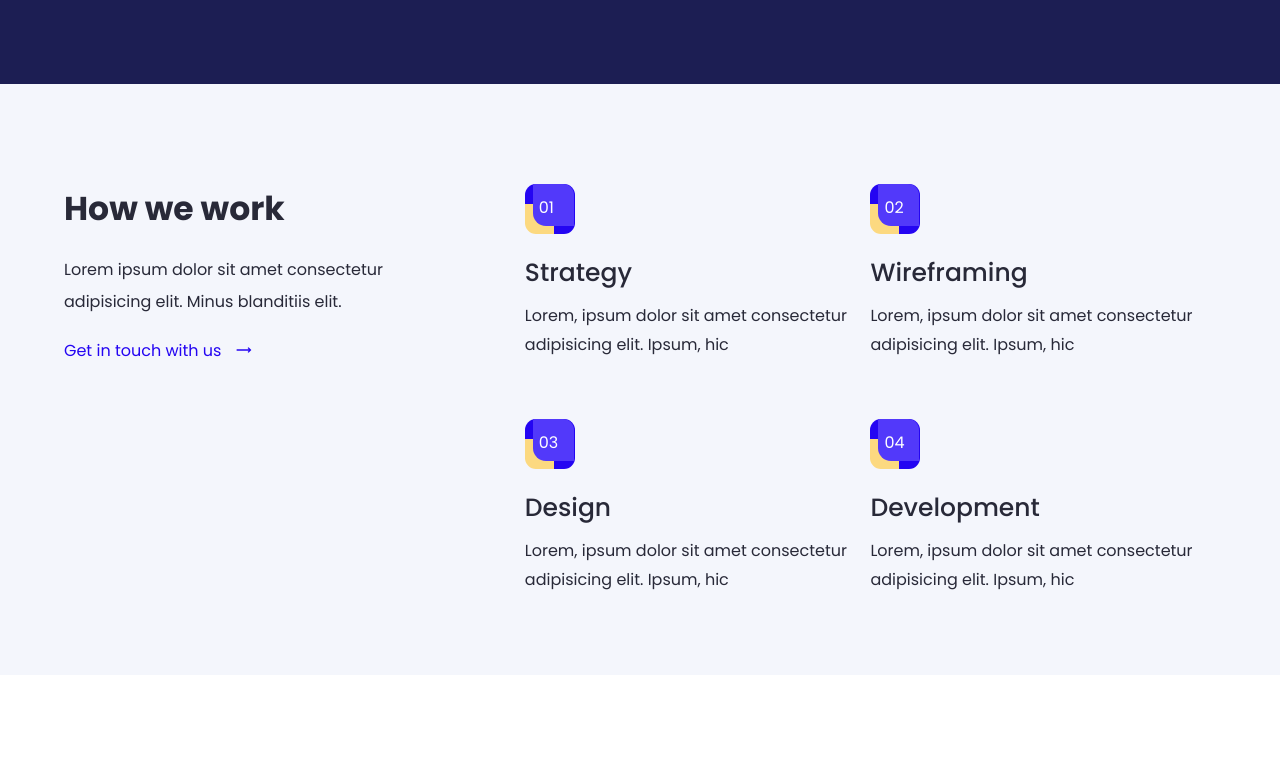
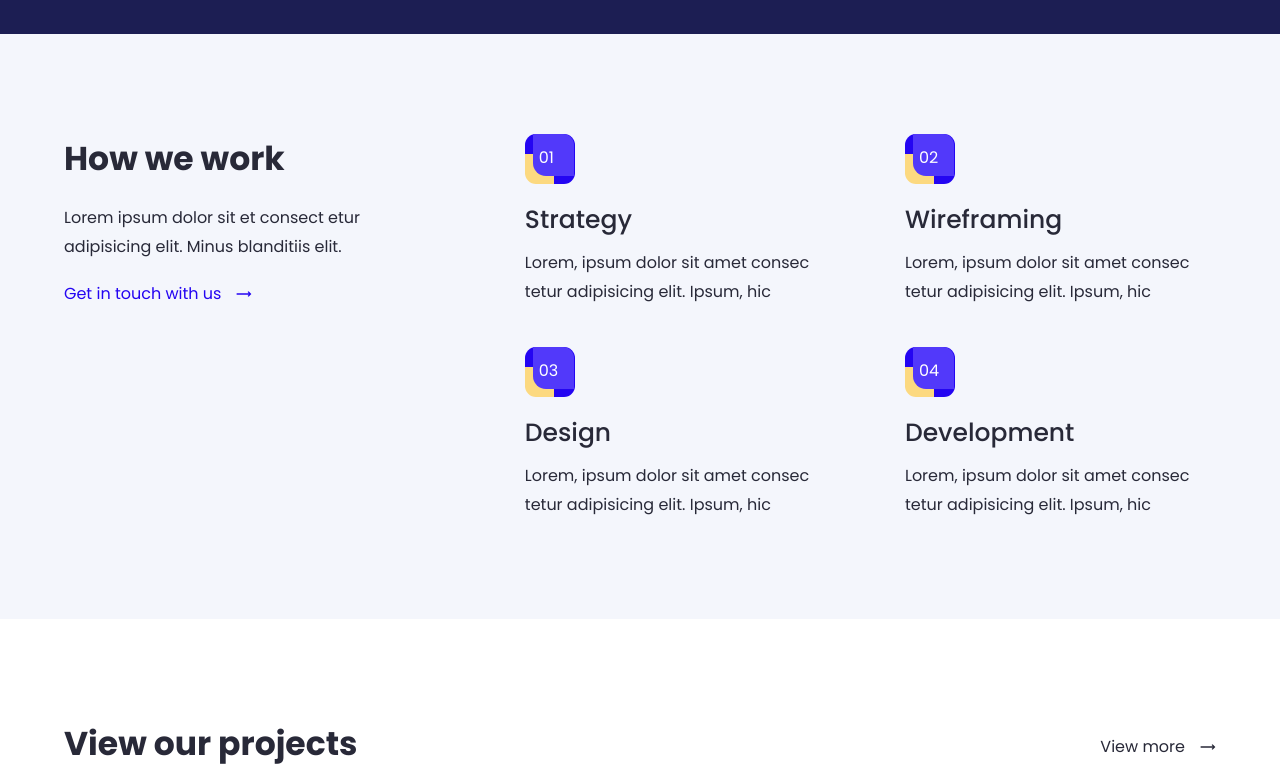
Before and after one commit to Meldy2503/Windec, a React (Create React App) app: page / in a window 1280 px wide. Shown: the part 540-1322 px from the top of the page. Built offline with nearby package versions, Linux system fonts and the light colour scheme.

Commit message:
add mediquery to section1

```diff
--- a/src/components/HomePage/LandingPage/LandingPageStyled.js
+++ b/src/components/HomePage/LandingPage/LandingPageStyled.js
@@ -8,6 +8,7 @@ export const LeftContent = styled.div`
 
   @media screen and (max-width: ${({theme}) => theme.mediaQuery.mobile}) {
      width: 90%;
+
   }
 
   h1 {
--- a/src/components/HomePage/LandingPage/index.js
+++ b/src/components/HomePage/LandingPage/index.js
@@ -10,7 +10,7 @@ import img1 from "../../images/img1.svg";
 function LandingPage() {
   return (
   <MainContainer bgco= "#1C1E53">
-      <ContentContainer pt= "19rem">
+      <ContentContainer pt= "14rem">
           <LeftContent>
               <h1>
                  Building stellar websites for early startups
--- a/src/components/HomePage/Section_1/Section1Styled.js
+++ b/src/components/HomePage/Section_1/Section1Styled.js
@@ -1,9 +1,31 @@
 import styled from "styled-components";
+
+export const Contents = styled.div`
+max-width: 120rem;
+width: 90%;
+display: flex;
+justify-content: space-between;
+margin: 0 auto;
+padding: 10rem 0;
+
+@media screen and (max-width: 550px)  {
+  display: block;
+  padding: 6rem 0 10rem 0;
+}
+`;
 
 export const LeftContent = styled.div`
      display: flex;
      flex-direction: column;
      width: 30%;
+
+     @media screen and (max-width: ${({theme}) => theme.mediaQuery.tablet}) {
+         width: 40%;
+      }
+
+      @media screen and (max-width: 550px)  {
+        width: 100%;
+     }
 
      h2 {
         margin-bottom: 2rem;
@@ -12,13 +34,21 @@ export const LeftContent = styled.div`
 
      p {
         margin-bottom: 2rem;
-        line-height: 2;
+        line-height: 1.8;
+
+        @media screen and (max-width: 550px)  {
+             margin-top: -.7rem;
+        }
      }
 
      li {
          display: flex;
          align-items: center;
          color: ${({theme}) => theme.colors.primary3};
+
+          @media screen and (max-width: 550px)  {
+             margin-bottom: 4rem;
+        }
      }
 
      li a {
@@ -27,8 +57,10 @@ export const LeftContent = styled.div`
          align-items: center;
          color: ${({theme}) => theme.colors.primary3};
 
+         @media screen and (max-width: ${({theme}) => theme.mediaQuery.tablet}) {
+          margin-right: .5rem;
+      }
      }
-
 `;
 
 export const RightContent = styled.div`
@@ -39,15 +71,28 @@ export const RightContent = styled.div`
      justify-content: space-between;
      row-gap: 4rem;
 
+     @media screen and (max-width: ${({theme}) => theme.mediaQuery.tablet}) {
+         width: 50%;
+      }
+
+      @media screen and (max-width: 550px) {
+        width: 100%;
+     }
+
    span {
-      width: 50%;
-      height: 50%;
+      width: 45%;
+      height: 45%;
+
+      @media screen and (max-width: ${({theme}) => theme.mediaQuery.tablet}) {
+         width: 98%;
+         height: 15%;
+      }
 
         .square1 {
             width: 5rem;
             height: 5rem;
             background-color: ${({theme}) => theme.colors.primary3};
-            margin-bottom: 2rem;
+            margin-bottom: 1.7rem;
             border-radius: 1.1rem 1.1rem 1.1rem 1.5rem;
             position: relative;
 
@@ -58,7 +103,7 @@ export const RightContent = styled.div`
             border-radius: 0 0 0 1.1rem;
             position: absolute;
             left: 0;
-          bottom: 0rem;
+            bottom: 0rem;
 
           .square2 {
             width: 4.1rem;
@@ -79,7 +124,6 @@ export const RightContent = styled.div`
         p {
             color: #fff;
       }
-
     }}}}
 
       h3 {
@@ -92,7 +136,4 @@ export const RightContent = styled.div`
         line-height: 1.8;
       }
    }
-
-
-
 `;
--- a/src/components/HomePage/Section_1/index.js
+++ b/src/components/HomePage/Section_1/index.js
@@ -1,7 +1,7 @@
 import React from 'react';
-import { MainContainer, ContentContainer } from "../../reusableComponents/ContainerStyled";
+import { MainContainer } from "../../reusableComponents/ContainerStyled";
 import { CgArrowLongRight } from "react-icons/cg";
-import { LeftContent, RightContent } from "./Section1Styled"
+import { Contents, LeftContent, RightContent } from "./Section1Styled"
 import data from "./secData";
 
 
@@ -9,13 +9,13 @@ import data from "./secData";
 function Section1() {
   return (
   <MainContainer>
-      <ContentContainer>
+      <Contents>
       <LeftContent >
               <h2>
                  How we work
               </h2>
               <p>
-                  Lorem ipsum dolor sit amet consectetur adipisicing elit. Minus blanditiis elit.
+                  Lorem ipsum dolor sit et consect etur adipisicing elit. Minus blanditiis elit.
               </p>
               <li>
                       <a href="#">Get in touch with us</a>
@@ -40,7 +40,7 @@ function Section1() {
            </span> )
          })}
       </RightContent>
-  </ContentContainer>
+  </Contents>
 </MainContainer>
   );
 }
--- a/src/components/HomePage/Section_1/secData.js
+++ b/src/components/HomePage/Section_1/secData.js
@@ -3,7 +3,7 @@ const data = [
       id: 1,
       no: "01",
       title: "Strategy",
-      text: "Lorem, ipsum dolor sit amet consectetur adipisicing elit. Ipsum, hic"
+      text: "Lorem, ipsum dolor sit amet consec tetur adipisicing elit. Ipsum, hic"
 
   },
 
@@ -11,7 +11,7 @@ const data = [
     id: 2,
     no: "02",
     title: "Wireframing",
-    text: "Lorem, ipsum dolor sit amet consectetur adipisicing elit. Ipsum, hic"
+    text: "Lorem, ipsum dolor sit amet consec tetur adipisicing elit. Ipsum, hic"
 
 },
 
@@ -19,7 +19,7 @@ const data = [
     id: 3,
     no: "03",
     title: "Design",
-    text: "Lorem, ipsum dolor sit amet consectetur adipisicing elit. Ipsum, hic"
+    text: "Lorem, ipsum dolor sit amet consec tetur adipisicing elit. Ipsum, hic"
 
 },
 
@@ -27,7 +27,7 @@ const data = [
     id: 4,
     no: "04",
     title: "Development",
-    text: "Lorem, ipsum dolor sit amet consectetur adipisicing elit. Ipsum, hic"
+    text: "Lorem, ipsum dolor sit amet consec tetur adipisicing elit. Ipsum, hic"
 
 },
 
--- a/src/components/Navbar/NavbarStyled.js
+++ b/src/components/Navbar/NavbarStyled.js
@@ -28,8 +28,9 @@ export const Links = styled.nav`
       display: flex;
       flex-direction: column;
       background-color: #000033;
+      opacity: 0.9;
       position: absolute;
-      top: 7rem;
+      top: 6.5rem;
       right: -10%;
       width: 60%;
       height: 100vh;
--- a/src/components/reusableComponents/ContainerStyled.js
+++ b/src/components/reusableComponents/ContainerStyled.js
@@ -9,15 +9,11 @@ export const MainContainer = styled.div`
 export const ContentContainer = styled.div`
    max-width: 120rem;
    width: 90%;
-   display: flex;
+   display: ${({display}) => display || "flex"};
    flex-direction: ${({flexd}) => flexd || "none"};
    justify-content: space-between;
    margin: 0 auto;
    padding-top: ${({pt}) => pt || "10rem"};
    padding-bottom: ${({pb}) => pb || "10rem"};
 
-
-   @media screen and (max-width: ${({theme}) => theme.mediaQuery.mobile}) {
-      padding-top: ${({pt}) => pt || "10rem"};
-    }
  `;
```
